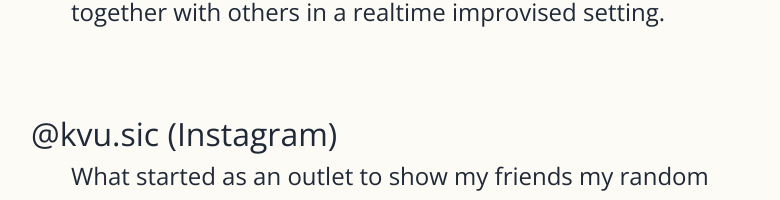
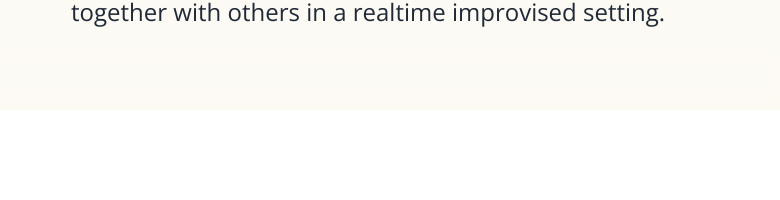
Before and after one commit to 03kkim/kyusite, a Next.js app: page /music in a window 1280 px wide. Shown: the part 1270-1470 px from the top of the page, without its empty margins (249-1029 px from the left). After the commit the page ends 1380 px from the top, so only its background shows below. Built offline with nearby package versions, Linux system fonts and the light colour scheme.

Commit message:
remove instagram

```diff
--- a/pages/music.js
+++ b/pages/music.js
@@ -47,7 +47,7 @@ export default function Music() {
           I&apos;m able to enjoy making music together with others in a realtime
           improvised setting.
         </div>
-        <div className="pt-10 text-[32px]">@kvu.sic (Instagram)</div>
+        {/* <div className="pt-10 text-[32px]">@kvu.sic (Instagram)</div>
         <div className="pl-10 pb-10 text-[24px]">
           What started as an outlet to show my friends my random piano ideas and
           improvs ended up turning into a fulfilling way for me to start
@@ -57,7 +57,7 @@ export default function Music() {
             <InstagramEmbed url="https://www.instagram.com/p/Cg1_HWSl9hK/" />
             <InstagramEmbed url="https://www.instagram.com/p/CivHPEVsHxY/" />
           </div>
-        </div>
+        </div> */}
       </main>
     </div>
   );
```
